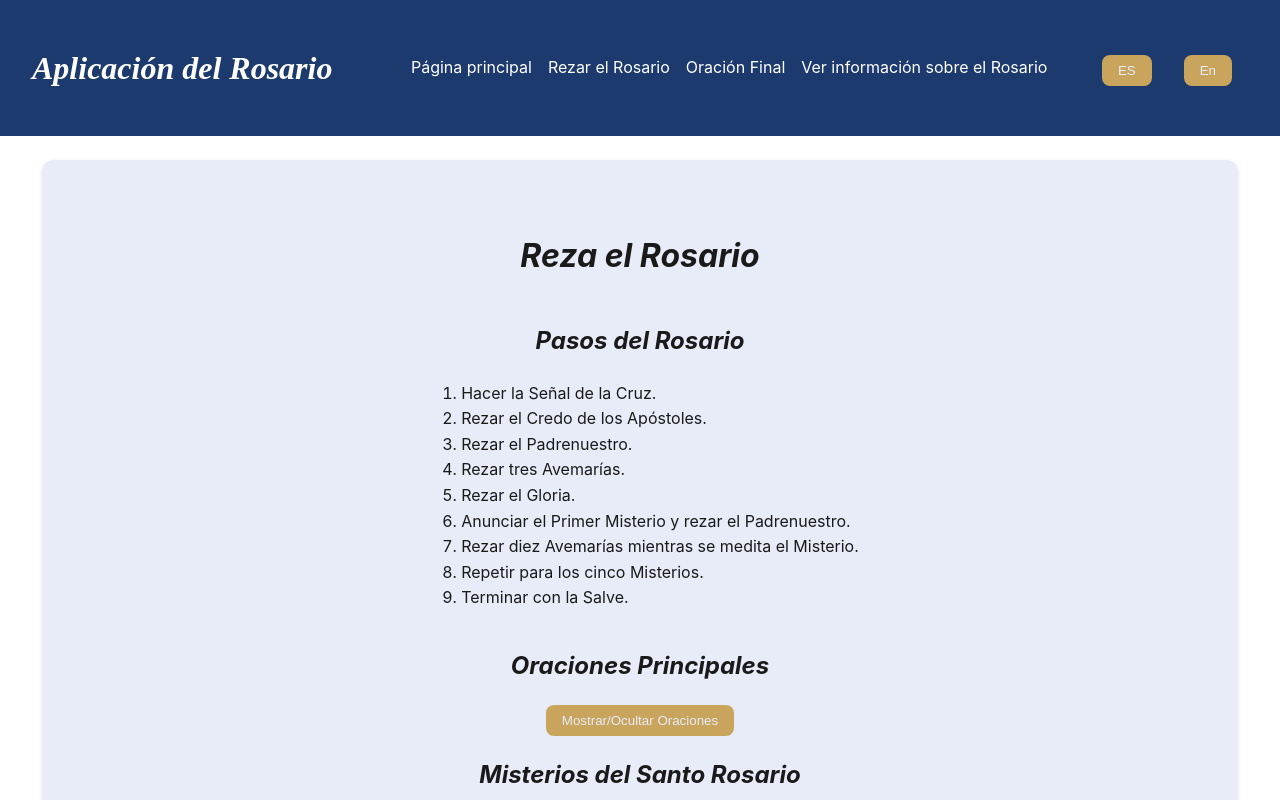
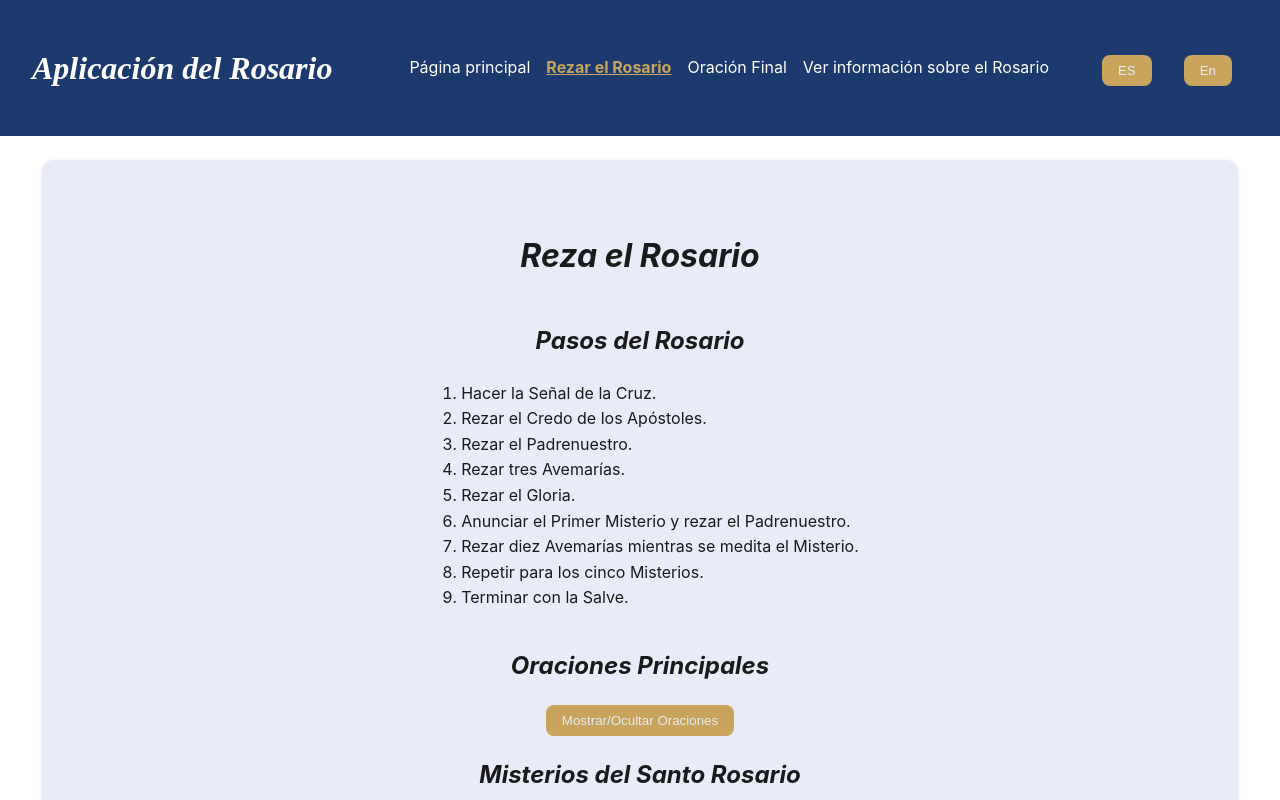
Before and after one commit to LuisDev912/Rosary-guide, a React (Vite) app: page /Rosary in a window 1280 px wide. Shown: the top 800 px of the page. Built offline with nearby package versions, Linux system fonts and the light colour scheme.

Commit message:
"feat(nav): add active styles to the links - Add NavLink active styles. - Use 'end' prop for exact route matching."

```diff
--- a/src/components/NavLink.jsx
+++ b/src/components/NavLink.jsx
@@ -1,4 +1,4 @@
-import { NavLink as RouterNavLink } from "react-router";
+import { NavLink as RouterNavLink } from "react-router-dom";
 import LinkStyles from '../styles/NavLink.module.css';
 
 export function NavLink({ href, children, ...restOfProps }) {
--- a/src/components/Semantic.jsx
+++ b/src/components/Semantic.jsx
@@ -33,14 +33,19 @@ export function Header() {
 
             <nav className={SemanticStyles.navBar}>
                 <ul>
+
                     {pages.map((pageLabel, index) => (
                         <li key={index}>
-                            <NavLink to={links[index]}
-                                className={SemanticStyles.navLink}>
+                            <NavLink
+                                to={links[index]}
+                                end={links[index] === '/Rosary'}
+                                className={SemanticStyles.navLink}
+                            >
                                 {pageLabel}
                             </NavLink>
                         </li>
                     ))}
+
                 </ul>
             </nav>
 
--- a/src/styles/NavLink.module.css
+++ b/src/styles/NavLink.module.css
@@ -11,3 +11,9 @@
 .anchor:active{
     color: var(--color-accent)
 }
+
+.active{
+    color: var(--color-accent);
+    font-weight: 700;
+    text-decoration: underline;
+}
```
